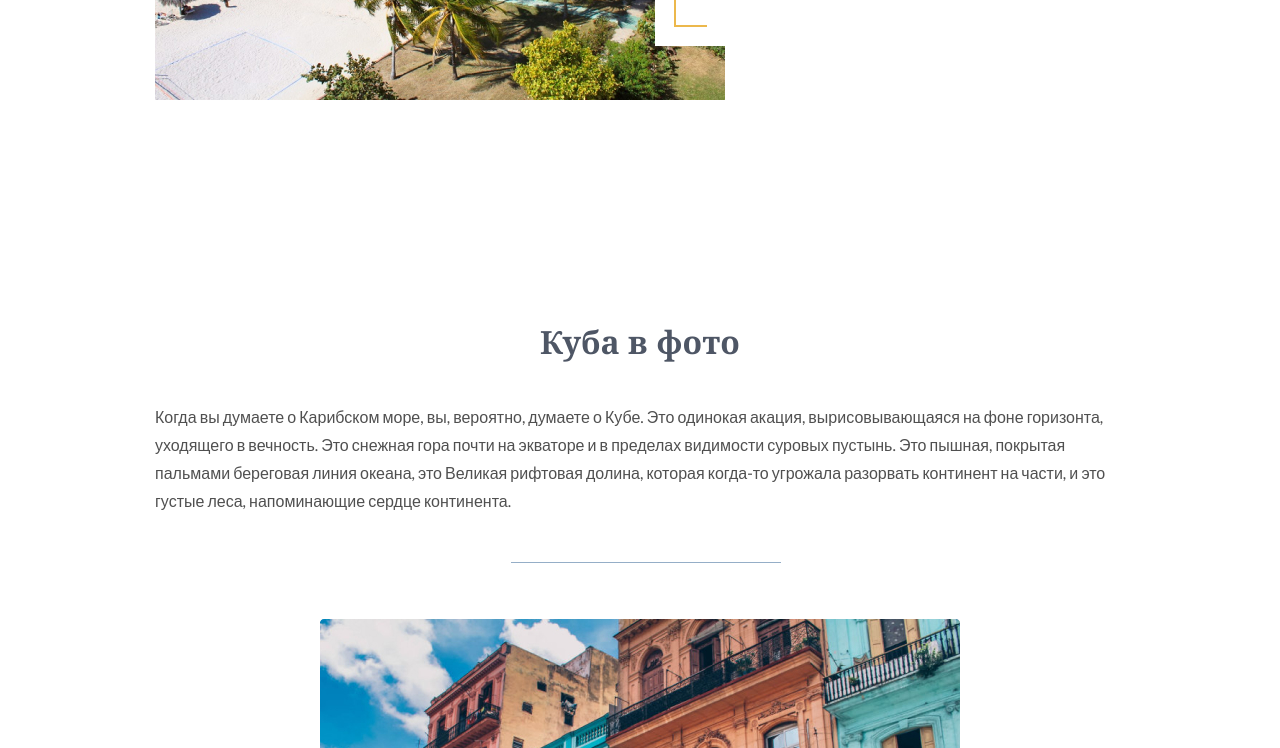
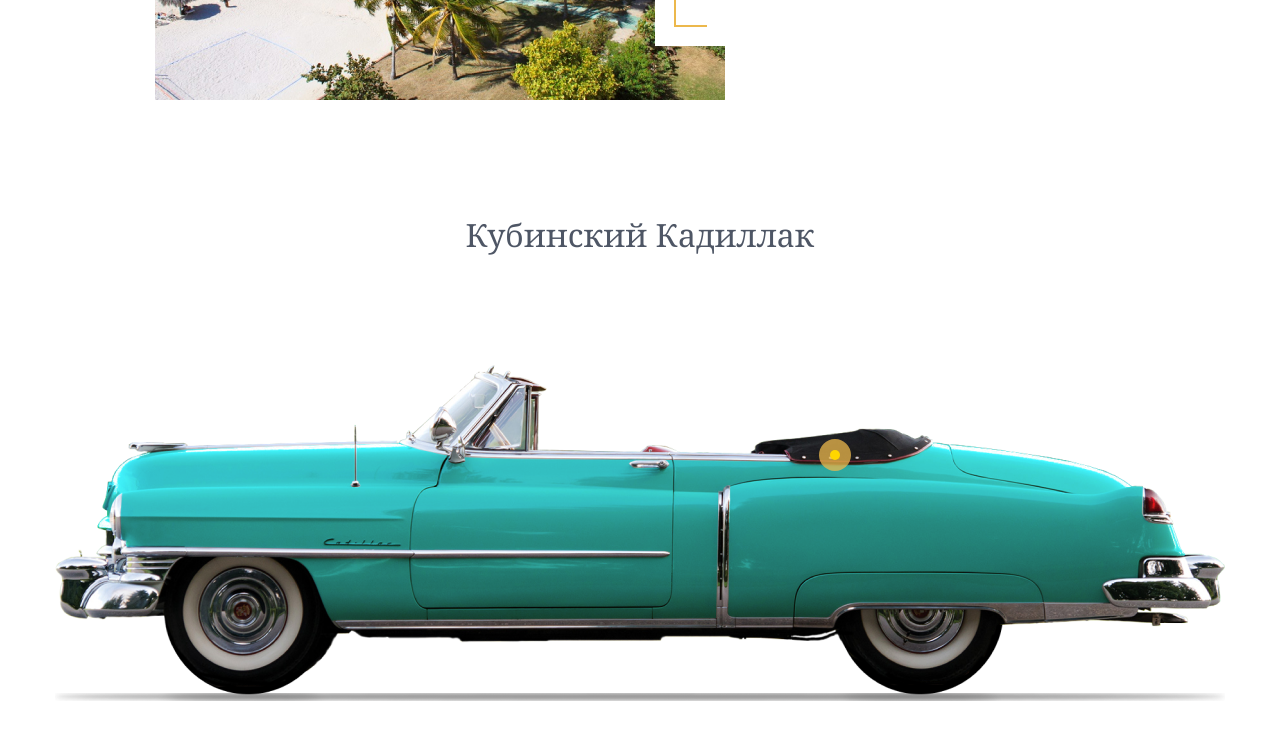
Before and after one commit to budenchixa/Kuba, a plain HTML site: page index.html in a window 1280 px wide. Shown: the part 2720-3468 px from the top of the page. Drawn offline with nearby package versions, Linux system fonts and the light colour scheme.

Commit message:
изменения на ветке photo

```diff
--- a/css/style.css
+++ b/css/style.css
@@ -39,6 +39,7 @@
   line-height: 38px;
   text-align: center;
   color: #4e5665;
+  font-weight: 400;
 }
 
 /* Header */
@@ -245,6 +246,82 @@
   }
   /* рамки в обратную сторону end*/
 
+  /* about__preview */
+  .about__preview-title {
+    margin-bottom: 38px;
+  }
+
+  .about__preview-text {
+    margin: 53px auto 80px;
+  }
+
+  .about__image-box {
+    padding-top: 73px;
+    position: relative;
+
+  }
+/* кружочки */
+  .about__dot {
+    width: 32px;
+    height: 32px;
+    border-radius: 50%;
+    background-color: rgba(236, 184, 76, .75);
+    position: absolute;
+    cursor: pointer;
+  }
+
+  .about__dot--3 {
+    top: 147px;
+    right: 374px;
+  }
+
+  .about__dot::after {
+    content: "";
+    position: absolute;
+    width: 10px;
+    height: 10px;
+    border-radius: 50%;
+    background: #FFD600;
+    top: 50%;
+    left: 50%;
+    transform: translate(-50%, -50%);
+  }
+  .about__dot::before {
+    content: "";
+    position: absolute;
+    background-image: url('../img/line.svg');
+    width: 244px;
+    height: 122px;
+    top: -113px;
+    left: 25px;
+    display: none;
+  }
+
+  .about__dot-text {
+  font-size: 14px;
+  line-height: 28px;
+  font-weight: bold;
+  color: #505050;
+  position: absolute;
+  top: -150px;
+  left: 150px;
+  white-space: nowrap;
+  display: none;
+}
+
+.about__dot:hover::before {
+  display: block;
+
+}
+
+.about__dot:hover .about__dot-text {
+  display: block;
+
+}
+
+
+
+
 
 
 
@@ -274,6 +351,8 @@
   .photo__slider {
     max-width: 640px;
     margin: 0 auto;
+    filter: drop-shadow(0px 2px 24px rgba(0, 0, 0, 0.3));
+
   }
   /* .slick-arrow {
     border: none;
@@ -337,6 +416,8 @@
   font-size: 14px;
   line-height: 19px;
   margin-bottom: 8px;
+  /* отмена переноса слов на сл.строку */
+  white-space: nowrap;
 }
 
 .footer__item-link--social {
--- a/index.html
+++ b/index.html
@@ -14,7 +14,7 @@
 
     <header class="header">
 
-        <div class="header__top" style="background-image: url(../img/kuba.jpg)">
+        <div class="header__top" style="background-image: url(img/kuba.jpg)">
             <div class="header__top-inner">
 
             <h1 class="header__title">Куба</h1>
@@ -117,8 +117,30 @@
                 <p class="about__box-text">Неважно, останавливаетесь ли вы в роскошном отеле в Гаване или изучаете сельское очарование Виньялес. Не пропустите пляжный курортный город Варадеро, этот пляжный рай по-прежнему следует рассматривать как часть ваших кубинских планов путешествий.</p>
             </div>
         </div>
+        </div>
 
-            </div>
+
+
+
+        <div class="about__preview section-line">
+            <h2 class="about__preview-title title">Кубинский Кадиллак</h2>
+
+                <div class="about__image-box">
+                    <img src="img/cadilac.png" alt="cadilac">
+
+                    <div class="about__dot about__dot--3">
+                        <p class="about__dot-text">Откидная крыша</p>
+                    </div>
+                </div>
+
+                <p class="about__preview-text container-content">
+                    Американское торговое эмбарго с Кубой в 1960 году привело к немедленному отделению тысяч автомобилей 1940-х и 1950-х годов, построенных в Детройте от их запасных частей. Кабриолеты всегда были популярны благодаря круглогодичной тропической погоде. Не упустите место для фотосессии в Гаване. Площадь вокруг Капитолия -  лестная копия здания Капитолия в Вашингтоне, в дневное время украшены 50-летними американскими автомобилями.
+                </p>
+
+
+
+
+        </div>
         </div>
         </section>
 
```
Also changed, not shown: img/cadilac.png (added), img/line.svg (added).
